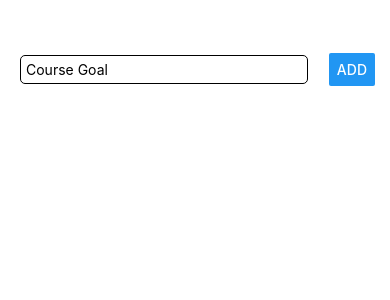
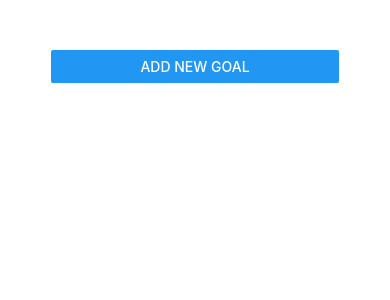
Before and after one commit to lucasalvessm/rn-first-app, a React Native app: screen / in a window 390 px wide. Shown: the top 300 px of the page. Built offline with nearby package versions, Linux system fonts and the light colour scheme.

Commit message:
Change style

```diff
--- a/App.tsx
+++ b/App.tsx
@@ -1,8 +1,9 @@
 import React, { useState } from 'react';
 import {
-  FlatList, StyleSheet,
-
-  View
+  FlatList,
+  StyleSheet,
+  View,
+  Button
 } from 'react-native';
 import GoalInput from './components/GoalInput';
 import GoalItem from './components/GoalItem';
@@ -10,20 +11,32 @@ import GoalItem from './components/GoalItem';
 
 export default function App() {
   const [courseGoals, setCourseGoals] = useState(new Array<{ id: string; value: string; }>());
+  const [isAddMode, setAddMode] = useState(false);
 
-  const addGoalHandler = (enteredGoal: string) =>
+  const addGoalHandler = (enteredGoal: string) => {
     setCourseGoals(currentGoals => [
       ...currentGoals, {
         id: `${Math.random().toString()}${Math.random().toString()}${new Date().getTime()}`,
         value: enteredGoal
       }]);
 
-  const removeGoalHandler = (goalId: string) =>
+    setAddMode(false);
+  }
+
+  const removeGoalHandler = (goalId: string) => {
     setCourseGoals(currentGoals => currentGoals.filter(goal => goal.id !== goalId));
+  }
+
+  const cancelGoalAdditionHandler = () => {
+    setAddMode(false);
+  }
 
   return (
     <View style={styles.container}>
-      <GoalInput onAddGoal={addGoalHandler} />
+      <View style={styles.button}>
+        <Button title={'Add new Goal'} onPress={() => setAddMode(true)} />
+      </View>
+      <GoalInput onAddGoal={addGoalHandler} visible={isAddMode} onCancelGoal={cancelGoalAdditionHandler} />
       <FlatList
         // keyExtractor={({}, index) => `${index}`}
         data={courseGoals}
@@ -39,5 +52,11 @@ const styles = StyleSheet.create({
   container: {
     padding: 15,
     paddingTop: 50
+  },
+  button: {
+    width: '80%',
+    marginLeft: 'auto',
+    marginRight: 'auto',
+    marginBottom: 20
   }
 });
--- a/components/GoalInput.tsx
+++ b/components/GoalInput.tsx
@@ -1,5 +1,5 @@
 import React, { useState } from 'react';
-import { View, TextInput, Button, StyleSheet } from 'react-native';
+import { View, TextInput, Button, StyleSheet, Modal } from 'react-native';
 
 const GoalInput = (props: Props) => {
 
@@ -9,7 +9,13 @@ const GoalInput = (props: Props) => {
         setEnteredGoal(text);
     }
 
+    const addGoalHandler = () => {
+        props.onAddGoal(enteredGoal);
+        setEnteredGoal('');
+    }
+
     return (
+        <Modal visible={props.visible} animationType={"slide"}>
             <View
                 style={styles.inputContainer}>
                 <TextInput
@@ -17,18 +23,33 @@ const GoalInput = (props: Props) => {
                     onChangeText={handleInputTextChanges}
                     value={enteredGoal}
                 />
+
+                <View style={styles.buttonContainer}>
+                    <View style={styles.button}>
                         <Button
                             title='Add'
-                onPress={() => props.onAddGoal(enteredGoal)}
+                            onPress={addGoalHandler}
                         ></Button>
                     </View>
+                    <View style={styles.button}>
+                        <Button
+                            title='Cancel'
+                            color='red'
+
+                            onPress={() => props.onCancelGoal()}
+                        ></Button>
+                    </View>
+
+                </View>
+            </View>
+        </Modal>
     )
 }
 
 const styles = StyleSheet.create({
     inputContainer: {
-        flexDirection: 'row',
-        justifyContent: 'space-between',
+        flex: 1,
+        justifyContent: 'center',
         alignItems: 'center'
     },
     input: {
@@ -39,6 +60,16 @@ const styles = StyleSheet.create({
         padding: 5,
         margin: 5
     },
+
+    buttonContainer: {
+        justifyContent: 'center',
+        alignItems: 'center',
+        width: '80%'
+    },
+    button: {
+        width: 200,
+        marginTop: 10
+    }
 });
 
 interface Goal {
@@ -48,6 +79,8 @@ interface Goal {
 
 interface Props {
     onAddGoal: Function;
+    onCancelGoal: Function;
+    visible: boolean;
 }
 
 export default GoalInput;
--- a/components/GoalItem.tsx
+++ b/components/GoalItem.tsx
@@ -14,11 +14,11 @@ const GoalItem = (props: GoalProps) => {
 
 const styles = StyleSheet.create({
   listItem: {
-    backgroundColor: '#ccc',
-    borderColor: 'black',
-    borderWidth: 1,
     padding: 10,
-    margin: 5
+    margin: 5,
+    alignItems: "center",
+    borderBottomWidth: 1,
+    borderBottomColor: 'gray'
   }
 });
 
```
Lines whose indentation alone changed are shown as unchanged.
